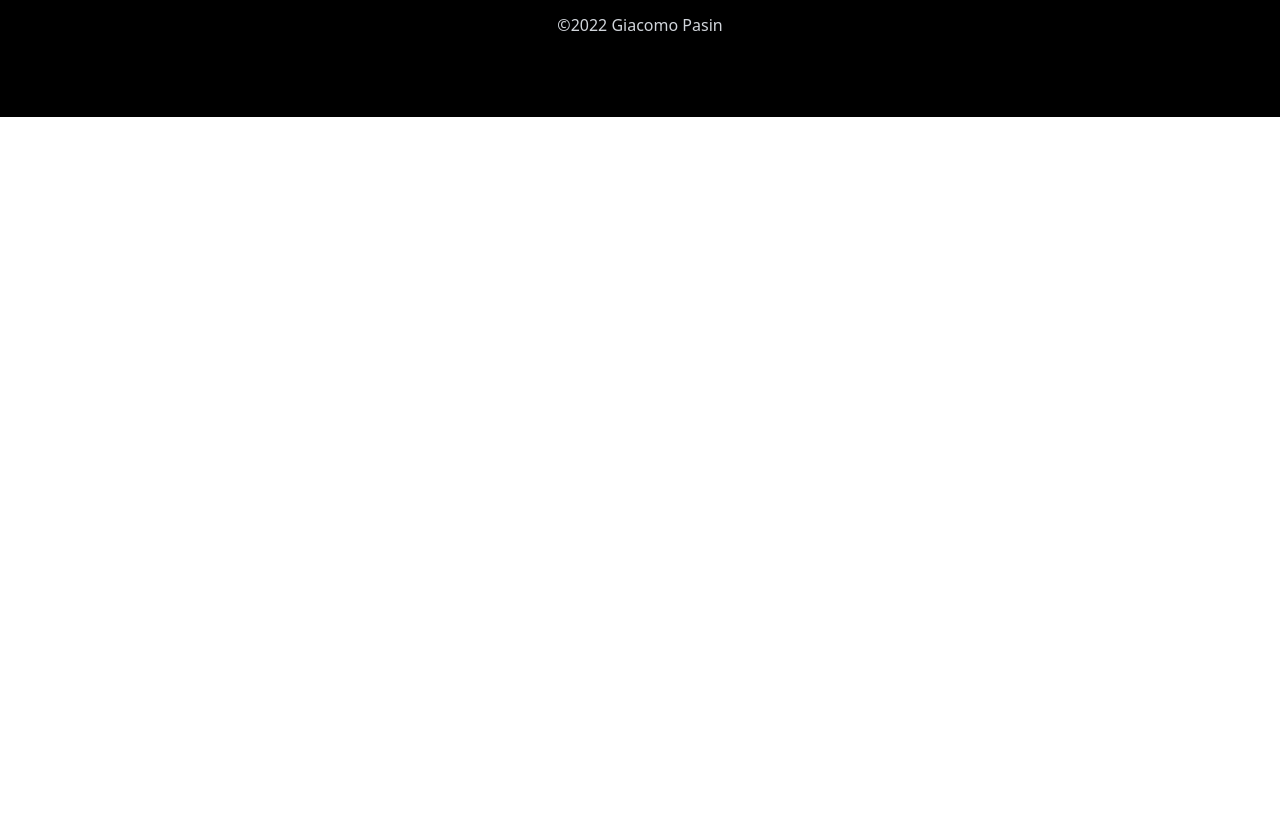
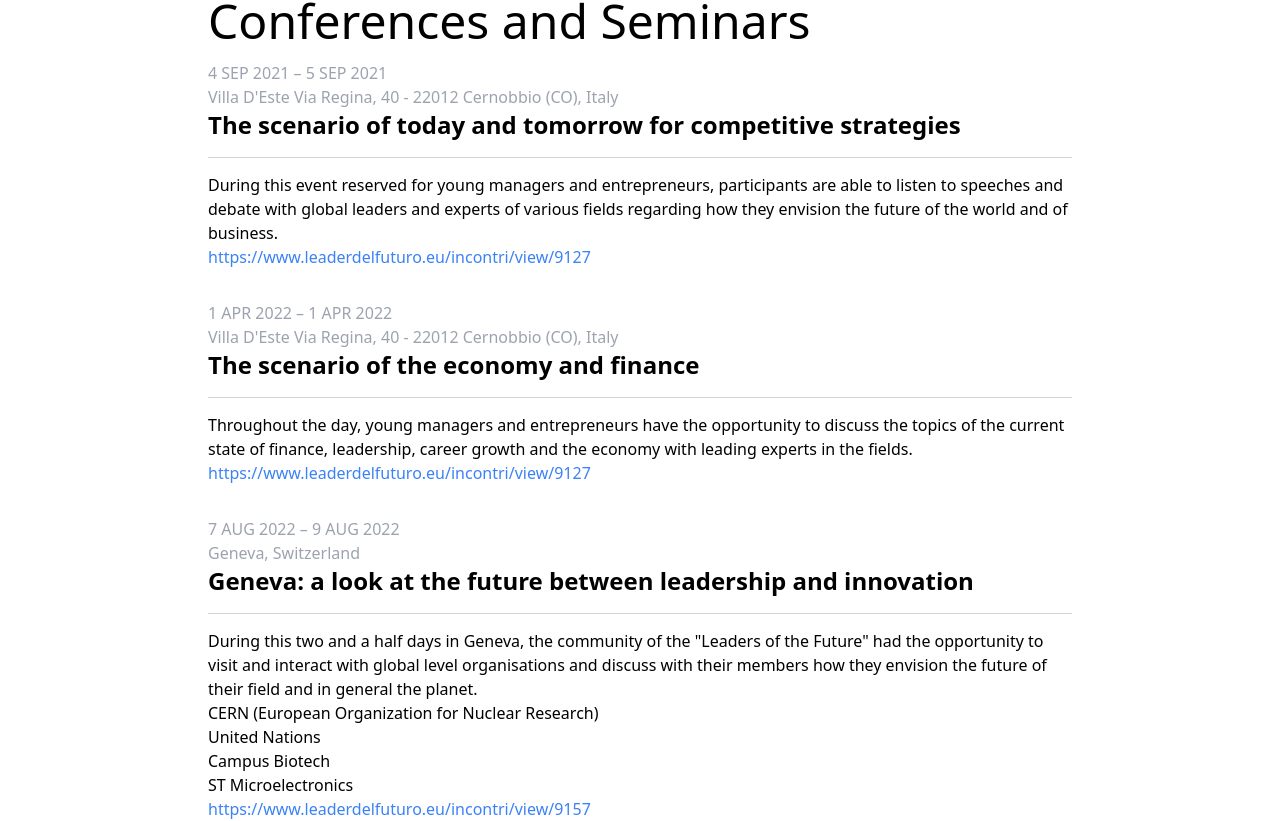
Before and after one commit to jackpeck2004/personal_website, a Next.js app: page / in a window 1280 px wide. Shown: the part 4181-5002 px from the top of the page. Before the commit the page ends 4298 px from the top, so only its background shows below. Built offline with nearby package versions, Linux system fonts and the light colour scheme.

Commit message:
Created conferences section

```diff
--- /dev/null
+++ b/src/components/partials/conferences.tsx
@@ -0,0 +1,114 @@
+import Link from "next/link";
+import { FC, PropsWithChildren } from "react";
+import { Section, LineDivider } from "@/components/common";
+
+interface IConferenceProps {
+  startDate: string;
+  endDate: string;
+  location: string;
+  name: string;
+  url?: string;
+  organizer?: {
+    name: string;
+    url: string;
+  };
+}
+
+const Conference: FC<PropsWithChildren<IConferenceProps>> = ({
+  startDate,
+  endDate,
+  location,
+  name,
+  url,
+  organizer,
+  children
+}) => {
+  return (
+    <div className="py-4">
+      <span className="block text-gray-400 uppercase">
+        {startDate} – {endDate}
+      </span>
+      <span className="block text-gray-400">{location}</span>
+      <span className="text-2xl">
+        <h4 className="font-bold inline">
+          {name}
+          {organizer && " - "}
+        </h4>
+        {organizer && (
+          <Link href={organizer.url} passHref>
+            <a className="link" target={"_blank"}>
+              {organizer.name}
+            </a>
+          </Link>
+        )}
+      </span>
+      <LineDivider />
+      {children}
+      {url && (
+        <Link href={url} passHref>
+          <a className="link" target={"_blank"}>
+            {url}
+          </a>
+        </Link>
+      )}
+    </div>
+  );
+};
+
+export const ConferencesSection = () => {
+  return (
+    <Section title="Conferences and Seminars">
+      <Conference
+        startDate="4 SEP 2021"
+        endDate="5 SEP 2021"
+        location="Villa D'Este Via Regina, 40 - 22012 Cernobbio (CO), Italy"
+        name="The scenario of today and tomorrow for competitive strategies"
+        url="https://www.leaderdelfuturo.eu/incontri/view/9127"
+      >
+        <p>
+          During this event reserved for young managers and entrepreneurs,
+          participants are able to listen to speeches and debate with global
+          leaders and experts of various fields regarding how they envision the
+          future of the world and of business.
+        </p>
+      </Conference>
+      <Conference
+        startDate="1 APR 2022"
+        endDate="1 APR 2022"
+        location="Villa D'Este Via Regina, 40 - 22012 Cernobbio (CO), Italy"
+        name="The scenario of the economy and finance"
+        url="https://www.leaderdelfuturo.eu/incontri/view/9127"
+      >
+        <p>
+          Throughout the day, young managers and entrepreneurs have the
+          opportunity to discuss the topics of the current state of finance,
+          leadership, career growth and the economy with leading experts in the
+          fields.
+        </p>
+      </Conference>
+      <Conference
+        startDate="7 AUG 2022"
+        endDate="9 AUG 2022"
+        location="Geneva, Switzerland"
+        name="Geneva: a look at the future between leadership and innovation"
+        url="https://www.leaderdelfuturo.eu/incontri/view/9157"
+      >
+        <div>
+          <p>
+            During this two and a half days in Geneva, the community of the
+            &quot;Leaders of the Future&quot; had the opportunity to visit and
+            interact with global level organisations and discuss with their
+            members how they envision the future of their field and in general
+            the planet.
+          </p>
+          <ul>
+            <li>CERN (European Organization for Nuclear Research)</li>
+            <li>United Nations</li>
+            <li>Campus Biotech</li>
+            <li>ST Microelectronics</li>
+          </ul>
+        </div>
+      </Conference>
+    </Section>
+  );
+};
--- a/src/components/partials/digital-skills.tsx
+++ b/src/components/partials/digital-skills.tsx
@@ -12,7 +12,10 @@ export const DigitalSkillsSection: FC<IDigitalSkillsSectionProps> = ({
   return (
     <Section title="Digital Skills">
       {skills.sort().map((skill) => (
-        <div className="py-4" key={skill.title.split(" ").join("-").toLowerCase()}>
+        <div
+          className="py-4"
+          key={skill.title.split(" ").join("-").toLowerCase()}
+        >
           <h4 className="font-bold inline text-2xl">{skill.title}</h4>
           <LineDivider />
           <p>{skill.contents.join(", ")}</p>
--- a/src/components/partials/index.ts
+++ b/src/components/partials/index.ts
@@ -5,3 +5,4 @@ export { EducationSection as Education } from "./education";
 export { LanguageSkillsSection as LanguageSkills } from "./language-skills";
 export { SoftSkillsSection as SoftSkills } from "./soft-skills";
 export { DigitalSkillsSection as DigitalSkills } from "./digital-skills";
+export { ConferencesSection as Conferences } from "./conferences";
--- a/src/pages/index.tsx
+++ b/src/pages/index.tsx
@@ -2,13 +2,14 @@
 import { DownloadCVButton } from "@/components/common";
 import {
   Characteristics,
+  Conferences,
   Projects,
   WorkExperience,
   Education,
   LanguageSkills,
-  SoftSkills
+  SoftSkills,
+  DigitalSkills
 } from "@/components/partials";
-import { DigitalSkillsSection } from "@/components/partials/digital-skills";
 import constants from "@/lib/constants";
 import { useMediaQuery } from "@/lib/hooks";
 import {
@@ -125,7 +126,8 @@ const Page: NextPage = ({
         <Education />
         <LanguageSkills languages={LANGUAGES} />
         <SoftSkills skills={SOFT_SKILLS} />
-        <DigitalSkillsSection skills={DIGITAL_SKILLS} />
+        <DigitalSkills skills={DIGITAL_SKILLS} />
+        <Conferences />
       </div>
     </div>
   );
```
